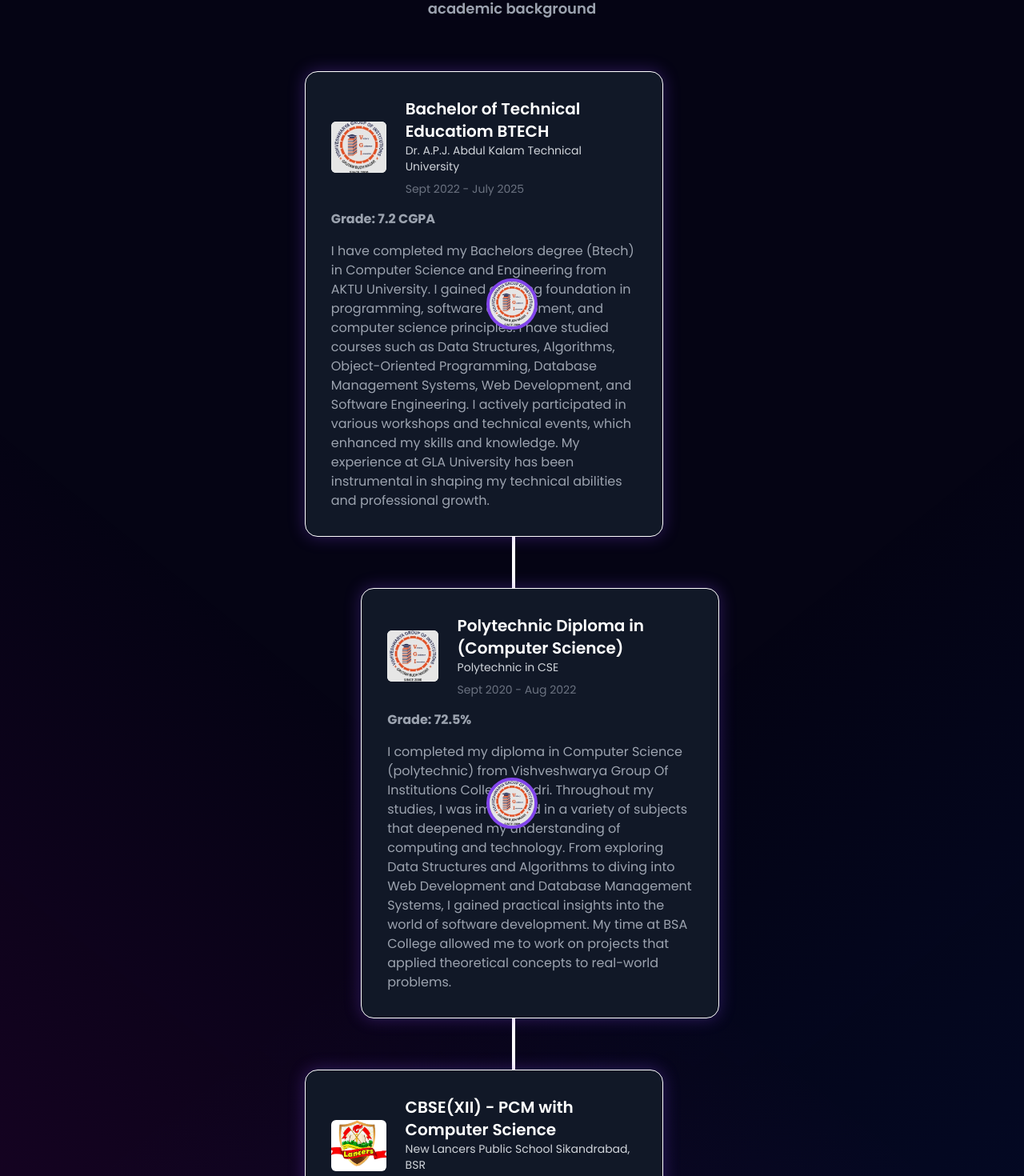
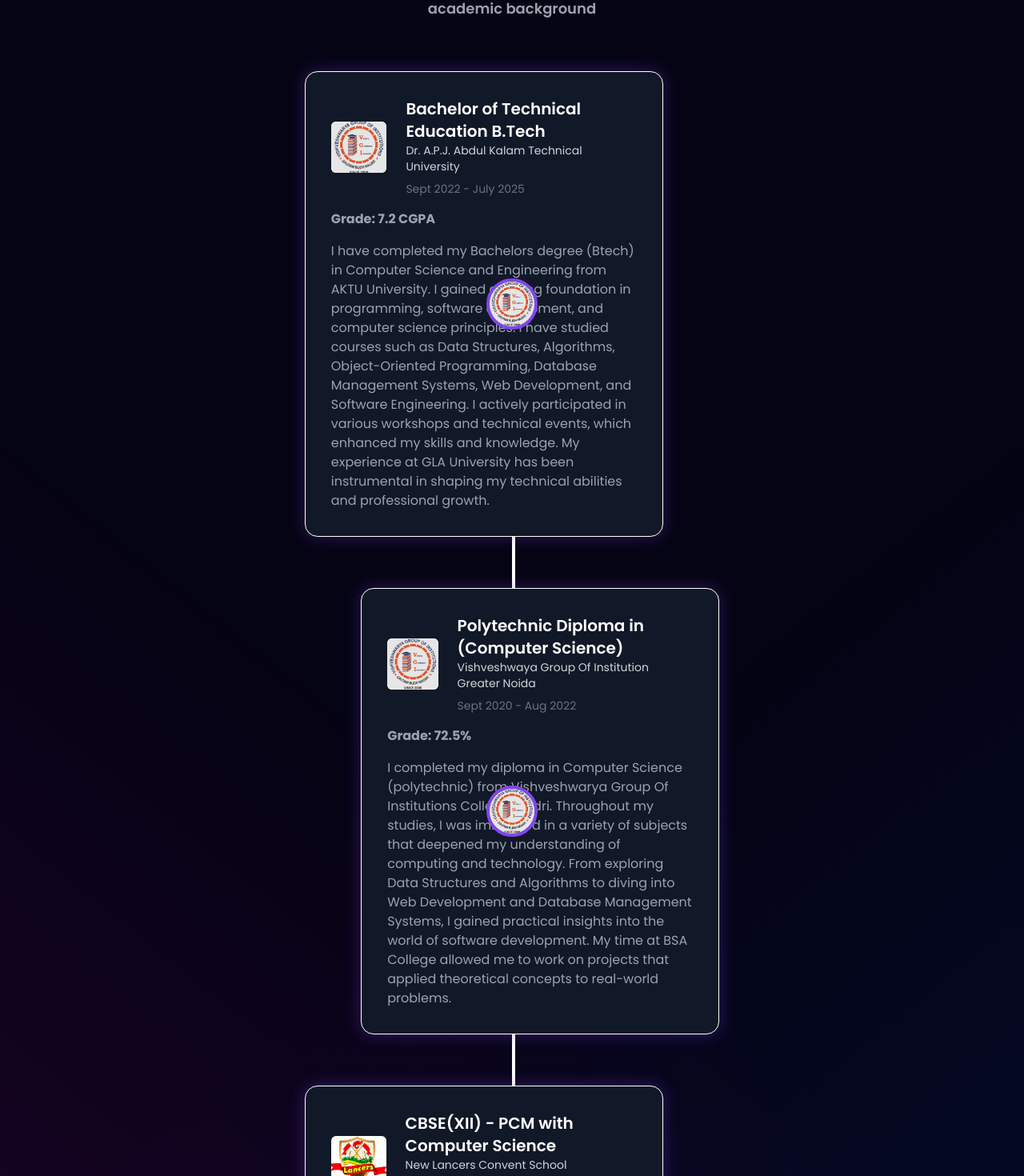
Before and after one commit to Anmol606463/Anmol-portfolio, a React (Vite) app: page / in a window 1280 px wide. Shown: the part 4440-5910 px from the top of the page at 80% size. Built offline with nearby package versions, Linux system fonts and the light colour scheme.

Commit message:
Updated Navbar or other files

```diff
--- a/src/constants.js
+++ b/src/constants.js
@@ -162,12 +162,12 @@
       date: "Sept 2022 - July 2025",
       grade: "7.2 CGPA",
       desc: "I have completed my Bachelors degree (Btech) in Computer Science and Engineering from AKTU University. I gained a strong foundation in programming, software development, and computer science principles. I have studied courses such as Data Structures, Algorithms, Object-Oriented Programming, Database Management Systems, Web Development, and Software Engineering. I actively participated in various workshops and technical events, which enhanced my skills and knowledge. My experience at GLA University has been instrumental in shaping my technical abilities and professional growth.",
-      degree: "Bachelor of Technical Educatiom BTECH",
+      degree: "Bachelor of Technical Education B.Tech",
     },
     {
       id: 1,
       img: bsaLogo,
-      school: "Polytechnic in CSE",
+      school: "Vishveshwaya Group Of Institution Greater Noida",
       date: "Sept 2020 - Aug 2022",
       grade: "72.5%",
       desc: "I completed my diploma in Computer Science (polytechnic) from Vishveshwarya Group Of Institutions College, Dadri. Throughout my studies, I was immersed in a variety of subjects that deepened my understanding of computing and technology. From exploring Data Structures and Algorithms to diving into Web Development and Database Management Systems, I gained practical insights into the world of software development. My time at BSA College allowed me to work on projects that applied theoretical concepts to real-world problems.",
@@ -176,7 +176,7 @@
     {
       id: 2,
       img: vpsLogo,
-      school: "New Lancers Public School Sikandrabad, BSR",
+      school: "New Lancers Convent School Sikandrabad, BSR",
       date: "Apr 2019 - March 2020",
       grade: "70%",
       desc: "I completed my class 12 education from Vatsalya Public School, Govardhan, under the CBSE board, where I studied Physics, Chemistry, and Mathematics (PCM) with Computer Science.",
@@ -185,7 +185,7 @@
     {
       id: 3,
       img: vpsLogo,
-      school: "New Lancers Public School Sikandrabad, BSR",
+      school: "New Lancers Convent School Sikandrabad, BSR",
       date: "Apr 2017 - March 2018",
       grade: "65%",
       desc: "I completed my class 10 education from Vatsalya Public School, Govardhan, under the CBSE board, where I studied Science with Computer.",
@@ -201,8 +201,8 @@
         "This is a fully responsive and visually engaging portfolio website built to showcase my skills, education, projects, and resume. Designed using React and styled with Tailwind CSS, the portfolio provides smooth navigation, dark/light mode support, and a professional user interface. It also integrates links to my GitHub, LinkedIn, and contact form, making it easy for recruiters and collaborators to reach out.",
       image: personal,
       tags: ["HTML", "CSS", "JavaScript", "React JS","Tailwind CSS", "GitHub","Vercel" ,"Git"],
-      github: "https://github.com/codingmastr/GitHub-Profile-Search-App-Using-React-JS",
-      webapp: "https://githubprofiledetective.netlify.app/",
+      github: "https://github.com/Anmol606463/Anmol-portfolio",
+      webapp: "https://anmol-portfolio-6y99.vercel.app/",
     },
     /*{
       id: 1,
@@ -232,8 +232,8 @@
 ,
       image: toolKit,
       tags: ["React JS", "Node.js","Validation",".net core api" , "tailwind css", "Git" ,"Github", "Vercel"],
-      github: "https://github.com/codingmastr/cmtk-email-validator",
-      webapp: "https://www.npmjs.com/package/cmtk-email-validator",
+      github: "https://github.com/Anmol606463/relhan-website",
+      webapp: "https://relhan-website.vercel.app/",
     },
     /*{
       id: 4,
```
